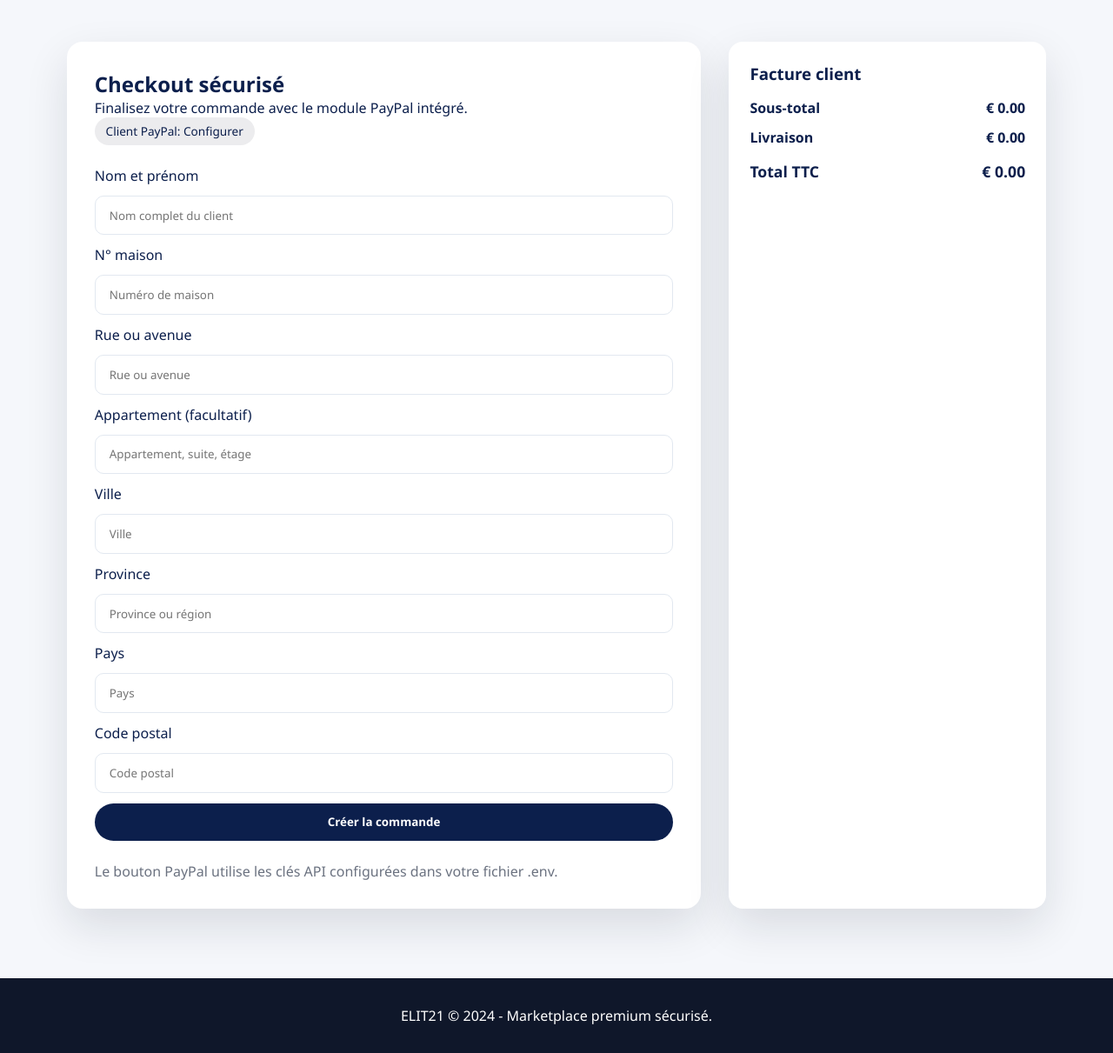
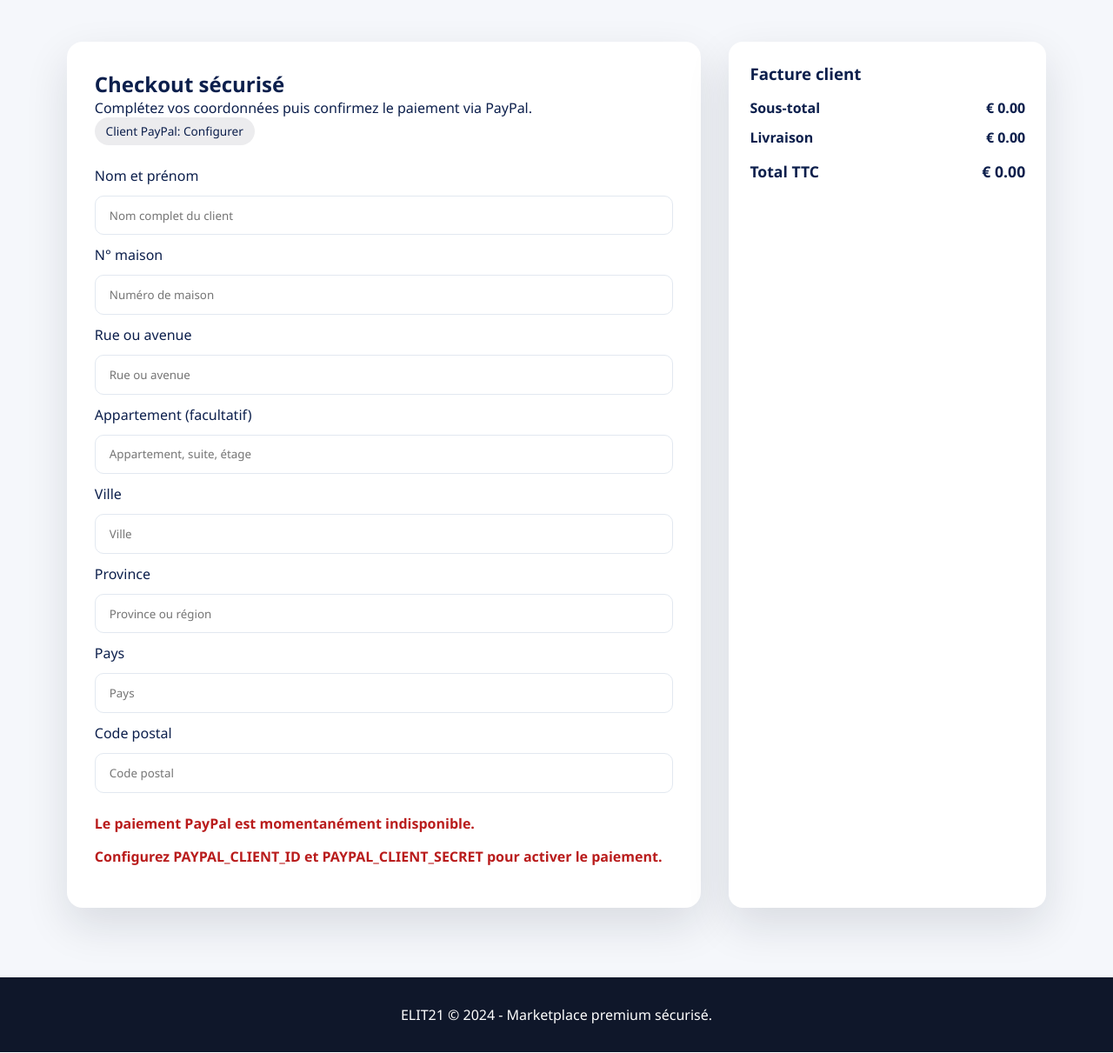
Before and after one commit to jeffreyalthot/OFMA, a Flask app: template elit21/templates/checkout.html in a window 1280 px wide. Shown: the part 151-1362 px from the top of the page at 87% size. Run offline with Flask 3, Linux system fonts and the light colour scheme; the template is opened without the code that fills it, so the values that code supplies are empty; some libraries are stand-ins or nearby versions.

Commit message:
Add full PayPal checkout flow with payment confirmation

```diff
--- a/elit21/templates/checkout.html
+++ b/elit21/templates/checkout.html
@@ -4,10 +4,10 @@
 <div class="checkout-grid">
   <div class="checkout-form">
     <h2>Checkout sécurisé</h2>
-    <p>Finalisez votre commande avec le module PayPal intégré.</p>
+    <p>Complétez vos coordonnées puis confirmez le paiement via PayPal.</p>
     <div class="badge">Client PayPal: {{ paypal_client_id if paypal_client_id else 'Configurer' }}</div>
 
-    <form method="post" action="{{ url_for('place_order') }}" class="order-form">
+    <form id="checkout-form" class="order-form">
       <label for="customer_name">Nom et prénom</label>
       <input id="customer_name" name="customer_name" placeholder="Nom complet du client" required />
       <label for="house_number">N° maison</label>
@@ -24,11 +24,13 @@
       <input id="country" name="country" placeholder="Pays" required />
       <label for="postal_code">Code postal</label>
       <input id="postal_code" name="postal_code" placeholder="Code postal" required />
-      <button type="submit">Créer la commande</button>
     </form>
 
+    <div id="checkout-status" class="muted"></div>
     <div id="paypal-button-container" class="paypal-box"></div>
-    <p class="muted">Le bouton PayPal utilise les clés API configurées dans votre fichier .env.</p>
+    {% if not paypal_configured %}
+      <p class="flash">Configurez PAYPAL_CLIENT_ID et PAYPAL_CLIENT_SECRET pour activer le paiement.</p>
+    {% endif %}
   </div>
 
   <div class="checkout-summary">
@@ -58,24 +60,77 @@
 
 <script src="https://www.paypal.com/sdk/js?client-id={{ paypal_client_id }}&currency=EUR&intent=capture"></script>
 <script>
-  if (window.paypal) {
+  (function() {
+    const statusEl = document.getElementById('checkout-status');
+    const form = document.getElementById('checkout-form');
+    const paypalContainer = document.getElementById('paypal-button-container');
+
+    function setStatus(message, isError) {
+      statusEl.textContent = message || '';
+      statusEl.className = isError ? 'flash' : 'muted';
+    }
+
+    function formDataAsJson() {
+      const values = {};
+      for (const field of form.elements) {
+        if (field.name) values[field.name] = field.value;
+      }
+      return values;
+    }
+
+    if (window.paypal && {{ 'true' if paypal_configured else 'false' }}) {
       paypal.Buttons({
         style: { shape: 'pill', color: 'gold', layout: 'vertical', label: 'paypal' },
-      createOrder: function(data, actions) {
-        return actions.order.create({
-          purchase_units: [{
-            amount: {
-              value: '{{ '%.2f'|format(total) }}'
+        createOrder: function() {
+          const payload = formDataAsJson();
+          if (!form.reportValidity()) {
+            setStatus('Merci de compléter les informations de livraison.', true);
+            return Promise.reject(new Error('invalid-form'));
           }
-          }]
+          setStatus('Création de la commande PayPal en cours...', false);
+          return fetch("{{ url_for('create_paypal_order') }}", {
+            method: 'POST',
+            headers: { 'Content-Type': 'application/json' },
+            body: JSON.stringify(payload)
+          })
+            .then((response) => response.json().then((data) => ({ ok: response.ok, data })))
+            .then(({ ok, data }) => {
+              if (!ok || !data.id) {
+                setStatus(data.error || 'Erreur lors de la préparation du paiement.', true);
+                throw new Error('create-order-failed');
+              }
+              window.localStorage.setItem('elit21_checkout_order_id', data.local_order_id);
+              return data.id;
             });
         },
-      onApprove: function(data, actions) {
-        return actions.order.capture().then(function() {
-          window.location.href = "{{ url_for('checkout') }}";
+        onApprove: function(data) {
+          const localOrderId = window.localStorage.getItem('elit21_checkout_order_id');
+          setStatus('Validation du paiement...', false);
+          return fetch("{{ url_for('capture_paypal_order') }}", {
+            method: 'POST',
+            headers: { 'Content-Type': 'application/json' },
+            body: JSON.stringify({
+              paypal_order_id: data.orderID,
+              local_order_id: localOrderId
+            })
+          })
+            .then((response) => response.json().then((payload) => ({ ok: response.ok, payload })))
+            .then(({ ok, payload }) => {
+              if (!ok || !payload.ok) {
+                setStatus(payload.error || 'Paiement non confirmé.', true);
+                throw new Error('capture-failed');
+              }
+              window.localStorage.removeItem('elit21_checkout_order_id');
+              window.location.href = payload.redirect_url;
             });
+        },
+        onError: function() {
+          setStatus('Une erreur est survenue avec PayPal. Réessayez.', true);
         }
-    }).render('#paypal-button-container');
+      }).render(paypalContainer);
+    } else {
+      setStatus('Le paiement PayPal est momentanément indisponible.', true);
     }
+  })();
 </script>
 {% endblock %}
--- a/elit21/web/app.py
+++ b/elit21/web/app.py
@@ -1,13 +1,18 @@
 from __future__ import annotations
 
+import base64
 import hashlib
+import json
 import os
+import urllib.error
+import urllib.request
 from datetime import datetime
 from functools import wraps
 
 from flask import (
     Flask,
     flash,
+    jsonify,
     redirect,
     render_template,
     request,
@@ -19,8 +24,17 @@ from elit21.db import get_connection, init_db
 
 
 PAYPAL_CLIENT_ID = os.getenv("PAYPAL_CLIENT_ID", "demo-client-id")
-PAYPAL_ENV = os.getenv("PAYPAL_ENV", "sandbox")
+PAYPAL_CLIENT_SECRET = os.getenv("PAYPAL_CLIENT_SECRET", "")
+PAYPAL_ENV = os.getenv("PAYPAL_ENV", "sandbox").lower()
 SHIPPING_FEE = float(os.getenv("SHIPPING_FEE", "9.99"))
+
+
+def paypal_base_url() -> str:
+    return (
+        "https://api-m.paypal.com"
+        if PAYPAL_ENV == "live"
+        else "https://api-m.sandbox.paypal.com"
+    )
 
 
 def create_app():
@@ -51,6 +65,97 @@ def create_app():
 
     def cart_count() -> int:
         return sum(get_cart().values())
+
+    def ensure_paypal_configured() -> tuple[bool, str]:
+        if not PAYPAL_CLIENT_ID or PAYPAL_CLIENT_ID == "demo-client-id":
+            return False, "Client PayPal non configuré."
+        if not PAYPAL_CLIENT_SECRET:
+            return False, "Secret PayPal non configuré."
+        return True, ""
+
+    def paypal_request(path: str, method: str = "GET", payload: dict | None = None):
+        is_configured, config_error = ensure_paypal_configured()
+        if not is_configured:
+            raise RuntimeError(config_error)
+        auth_value = f"{PAYPAL_CLIENT_ID}:{PAYPAL_CLIENT_SECRET}".encode("utf-8")
+        basic_token = base64.b64encode(auth_value).decode("ascii")
+        token_request = urllib.request.Request(
+            f"{paypal_base_url()}/v1/oauth2/token",
+            data=b"grant_type=client_credentials",
+            headers={
+                "Authorization": f"Basic {basic_token}",
+                "Content-Type": "application/x-www-form-urlencoded",
+                "Accept": "application/json",
+            },
+            method="POST",
+        )
+        try:
+            with urllib.request.urlopen(token_request, timeout=20) as response:
+                token_payload = json.loads(response.read().decode("utf-8"))
+        except urllib.error.HTTPError as exc:
+            details = exc.read().decode("utf-8")
+            raise RuntimeError(f"PayPal auth échouée: {details}") from exc
+        access_token = token_payload.get("access_token")
+        if not access_token:
+            raise RuntimeError("Réponse d'authentification PayPal invalide.")
+        request_data = None
+        headers = {
+            "Authorization": f"Bearer {access_token}",
+            "Accept": "application/json",
+        }
+        if payload is not None:
+            request_data = json.dumps(payload).encode("utf-8")
+            headers["Content-Type"] = "application/json"
+        api_request = urllib.request.Request(
+            f"{paypal_base_url()}{path}",
+            data=request_data,
+            headers=headers,
+            method=method,
+        )
+        try:
+            with urllib.request.urlopen(api_request, timeout=20) as response:
+                return json.loads(response.read().decode("utf-8"))
+        except urllib.error.HTTPError as exc:
+            details = exc.read().decode("utf-8")
+            raise RuntimeError(f"PayPal API échouée: {details}") from exc
+
+    def collect_shipping_data(form_data):
+        customer_name = form_data.get("customer_name", "").strip()
+        house_number = form_data.get("house_number", "").strip()
+        street = form_data.get("street", "").strip()
+        apartment = form_data.get("apartment", "").strip()
+        city = form_data.get("city", "").strip()
+        province = form_data.get("province", "").strip()
+        country = form_data.get("country", "").strip()
+        postal_code = form_data.get("postal_code", "").strip()
+        required_fields = [
+            customer_name,
+            house_number,
+            street,
+            city,
+            province,
+            country,
+            postal_code,
+        ]
+        if not all(required_fields):
+            return None
+        address_line = f"{house_number} {street}".strip()
+        if apartment:
+            address_line = f"{address_line}, Apt {apartment}"
+        address = "\n".join(
+            [
+                address_line,
+                f"{city}, {province}",
+                f"{country}, {postal_code}",
+            ]
+        )
+        return {
+            "customer_name": customer_name,
+            "address": address,
+            "city": city,
+            "country": country,
+            "postal_code": postal_code,
+        }
 
     def load_cart_items():
         cart = get_cart()
@@ -324,45 +429,18 @@ def create_app():
             subtotal=subtotal,
             shipping_fee=SHIPPING_FEE,
             total=total,
+            paypal_configured=ensure_paypal_configured()[0],
         )
 
-    @app.route("/checkout/place-order", methods=["POST"])
+    @app.route("/api/checkout/create-paypal-order", methods=["POST"])
     @login_required
-    def place_order():
-        customer_name = request.form.get("customer_name", "").strip()
-        house_number = request.form.get("house_number", "").strip()
-        street = request.form.get("street", "").strip()
-        apartment = request.form.get("apartment", "").strip()
-        city = request.form.get("city", "").strip()
-        province = request.form.get("province", "").strip()
-        country = request.form.get("country", "").strip()
-        postal_code = request.form.get("postal_code", "").strip()
-        required_fields = [
-            customer_name,
-            house_number,
-            street,
-            city,
-            province,
-            country,
-            postal_code,
-        ]
-        if not all(required_fields):
-            flash("Veuillez renseigner votre nom et une adresse complète de livraison.")
-            return redirect(url_for("checkout"))
-        address_line = f"{house_number} {street}".strip()
-        if apartment:
-            address_line = f"{address_line}, Apt {apartment}"
-        address = "\n".join(
-            [
-                address_line,
-                f"{city}, {province}",
-                f"{country}, {postal_code}",
-            ]
-        )
+    def create_paypal_order():
+        shipping_data = collect_shipping_data(request.json or {})
+        if not shipping_data:
+            return jsonify({"error": "Adresse de livraison incomplète."}), 400
         items, subtotal = load_cart_items()
         if not items:
-            flash("Votre panier est vide.")
-            return redirect(url_for("cart"))
+            return jsonify({"error": "Votre panier est vide."}), 400
         total = subtotal + SHIPPING_FEE
         conn = get_connection()
         user = conn.execute(
@@ -371,8 +449,7 @@ def create_app():
         ).fetchone()
         if not user:
             conn.close()
-            flash("Compte utilisateur introuvable.")
-            return redirect(url_for("checkout"))
+            return jsonify({"error": "Compte utilisateur introuvable."}), 404
         cursor = conn.cursor()
         cursor.execute(
             """
@@ -388,9 +465,9 @@ def create_app():
             ) VALUES (?, ?, ?, ?, ?, ?, ?, ?)
             """,
             (
-                customer_name,
+                shipping_data["customer_name"],
                 user["email"],
-                address,
+                shipping_data["address"],
                 "pending",
                 "pending",
                 SHIPPING_FEE,
@@ -411,8 +488,7 @@ def create_app():
             ).fetchone()
             if not inventory or inventory["quantity"] < item["quantity"]:
                 conn.close()
-                flash("Stock insuffisant pour finaliser la commande.")
-                return redirect(url_for("cart"))
+                return jsonify({"error": "Stock insuffisant pour finaliser la commande."}), 409
             cursor.execute(
                 """
                 INSERT INTO order_items (order_id, product_id, product_name, color, size, quantity, price)
@@ -428,22 +504,168 @@ def create_app():
                     product["price"],
                 ),
             )
+        try:
+            paypal_order = paypal_request(
+                "/v2/checkout/orders",
+                method="POST",
+                payload={
+                    "intent": "CAPTURE",
+                    "purchase_units": [
+                        {
+                            "reference_id": str(order_id),
+                            "amount": {
+                                "currency_code": "EUR",
+                                "value": f"{total:.2f}",
+                            },
+                            "description": f"Commande ELIT21 #{order_id}",
+                        }
+                    ],
+                    "application_context": {
+                        "brand_name": "ELIT21",
+                        "shipping_preference": "NO_SHIPPING",
+                        "user_action": "PAY_NOW",
+                    },
+                },
+            )
+        except RuntimeError as exc:
+            conn.rollback()
+            conn.close()
+            return jsonify({"error": str(exc)}), 502
+        paypal_order_id = paypal_order.get("id")
+        if not paypal_order_id:
+            conn.rollback()
+            conn.close()
+            return jsonify({"error": "Réponse PayPal invalide."}), 502
+        cursor.execute(
+            "UPDATE orders SET payment_status = ? WHERE id = ?",
+            (f"paypal_order:{paypal_order_id}", order_id),
+        )
+        conn.commit()
+        conn.close()
+        return jsonify({"id": paypal_order_id, "local_order_id": order_id})
+
+    @app.route("/api/checkout/capture-paypal-order", methods=["POST"])
+    @login_required
+    def capture_paypal_order():
+        payload = request.json or {}
+        paypal_order_id = (payload.get("paypal_order_id") or "").strip()
+        local_order_id = payload.get("local_order_id")
+        if not paypal_order_id or not local_order_id:
+            return jsonify({"error": "Paramètres de paiement manquants."}), 400
+        conn = get_connection()
+        order = conn.execute(
+            "SELECT * FROM orders WHERE id = ?",
+            (local_order_id,),
+        ).fetchone()
+        if not order:
+            conn.close()
+            return jsonify({"error": "Commande introuvable."}), 404
+        current_user = conn.execute(
+            "SELECT email FROM users WHERE id = ?", (session.get("user_id"),)
+        ).fetchone()
+        if not current_user or order["customer_email"] != current_user["email"]:
+            conn.close()
+            return jsonify({"error": "Accès non autorisé à cette commande."}), 403
+        if f"paypal_order:{paypal_order_id}" != order["payment_status"]:
+            conn.close()
+            return jsonify({"error": "Commande PayPal incohérente."}), 409
+        try:
+            capture = paypal_request(
+                f"/v2/checkout/orders/{paypal_order_id}/capture",
+                method="POST",
+                payload={},
+            )
+        except RuntimeError as exc:
+            conn.close()
+            return jsonify({"error": str(exc)}), 502
+        status = capture.get("status")
+        purchase_units = capture.get("purchase_units") or []
+        capture_id = None
+        if purchase_units:
+            payments = purchase_units[0].get("payments") or {}
+            captures = payments.get("captures") or []
+            if captures:
+                capture_id = captures[0].get("id")
+        if status != "COMPLETED":
+            conn.close()
+            return jsonify({"error": "Le paiement PayPal n'est pas confirmé."}), 409
+        order_items = conn.execute(
+            "SELECT * FROM order_items WHERE order_id = ?",
+            (local_order_id,),
+        ).fetchall()
+        for item in order_items:
+            inventory = conn.execute(
+                """
+                SELECT id, quantity
+                FROM product_inventory
+                WHERE product_id = ? AND color = ? AND size = ?
+                """,
+                (item["product_id"], item["color"], item["size"]),
+            ).fetchone()
+            if not inventory or inventory["quantity"] < item["quantity"]:
+                conn.close()
+                return jsonify({"error": "Stock insuffisant après confirmation de paiement."}), 409
+        cursor = conn.cursor()
+        for item in order_items:
+            inventory = conn.execute(
+                "SELECT id, quantity FROM product_inventory WHERE product_id = ? AND color = ? AND size = ?",
+                (item["product_id"], item["color"], item["size"]),
+            ).fetchone()
             cursor.execute(
                 "UPDATE product_inventory SET quantity = ? WHERE id = ?",
                 (inventory["quantity"] - item["quantity"], inventory["id"]),
             )
             total_stock = conn.execute(
                 "SELECT COALESCE(SUM(quantity), 0) AS total FROM product_inventory WHERE product_id = ?",
-                (product["id"],),
+                (item["product_id"],),
             ).fetchone()["total"]
             cursor.execute(
                 "UPDATE products SET stock = ? WHERE id = ?",
-                (total_stock, product["id"]),
+                (total_stock, item["product_id"]),
             )
+        cursor.execute(
+            """
+            UPDATE orders
+            SET status = ?, payment_status = ?
+            WHERE id = ?
+            """,
+            ("confirmed", f"paid:{capture_id or paypal_order_id}", local_order_id),
+        )
+        cursor.execute(
+            "INSERT INTO transactions (order_id, completed_at, total) VALUES (?, ?, ?)",
+            (local_order_id, datetime.utcnow().isoformat(), order["total"]),
+        )
         conn.commit()
         conn.close()
-        flash("Commande enregistrée. Procédez au paiement PayPal.")
-        return redirect(url_for("checkout"))
+        session["cart"] = {}
+        return jsonify(
+            {
+                "ok": True,
+                "redirect_url": url_for("checkout_success", order_id=local_order_id),
+            }
+        )
+
+    @app.route("/checkout/success/<int:order_id>")
+    @login_required
+    def checkout_success(order_id: int):
+        conn = get_connection()
+        order = conn.execute(
+            "SELECT * FROM orders WHERE id = ?",
+            (order_id,),
+        ).fetchone()
+        current_user = conn.execute(
+            "SELECT email FROM users WHERE id = ?", (session.get("user_id"),)
+        ).fetchone()
+        conn.close()
+        if (
+            not order
+            or not current_user
+            or order["customer_email"] != current_user["email"]
+            or not str(order["payment_status"]).startswith("paid:")
+        ):
+            flash("Commande non confirmée.")
+            return redirect(url_for("checkout"))
+        return render_template("checkout_success.html", order=order)
 
     return app
 
```
Also changed, not shown: elit21/templates/checkout_success.html (added, +21 -0 lines). Lines whose indentation alone changed are shown as unchanged.
